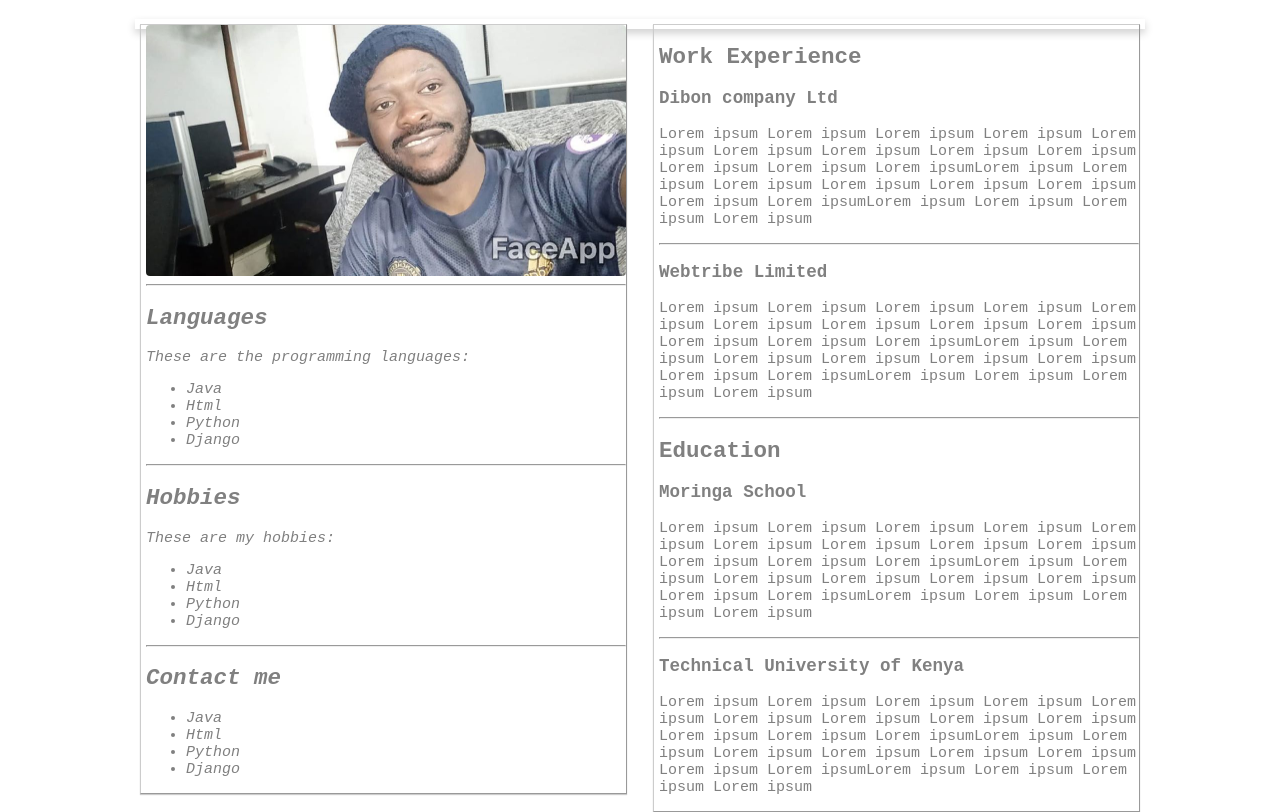
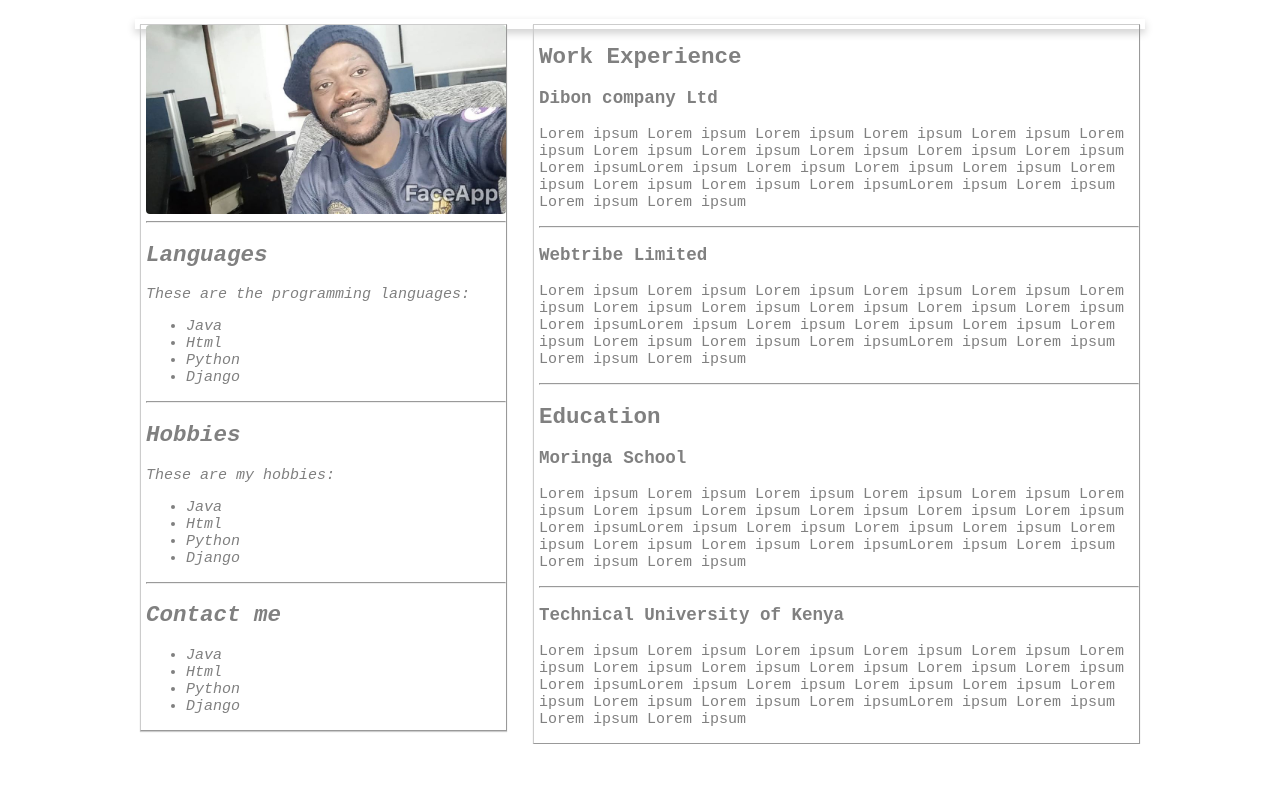
Before and after one commit to vsidera/Portfolio, a plain HTML site: page index.html in a window 1280 px wide. Shown: the part 61-873 px from the top of the page. After the commit the page ends 805 px from the top, so only its background shows below. Drawn offline with Linux system fonts and the light colour scheme.

Commit message:
Change widths of the leftbar and rightbar

```diff
--- a/css/styles.css
+++ b/css/styles.css
@@ -8,7 +8,7 @@ img {
 
 #rightbar {
   padding-left: 5px;
-  width: 480px;
+  width: 600px;
   float: right;
   color: grey;
   font-size: 15px;
@@ -31,7 +31,7 @@ img {
 
 #leftbar {
   padding-left: 5px;
-  width: 480px;
+  width: 360px;
   color: grey;
   font-family: monospace;
   font-style: oblique;
```
